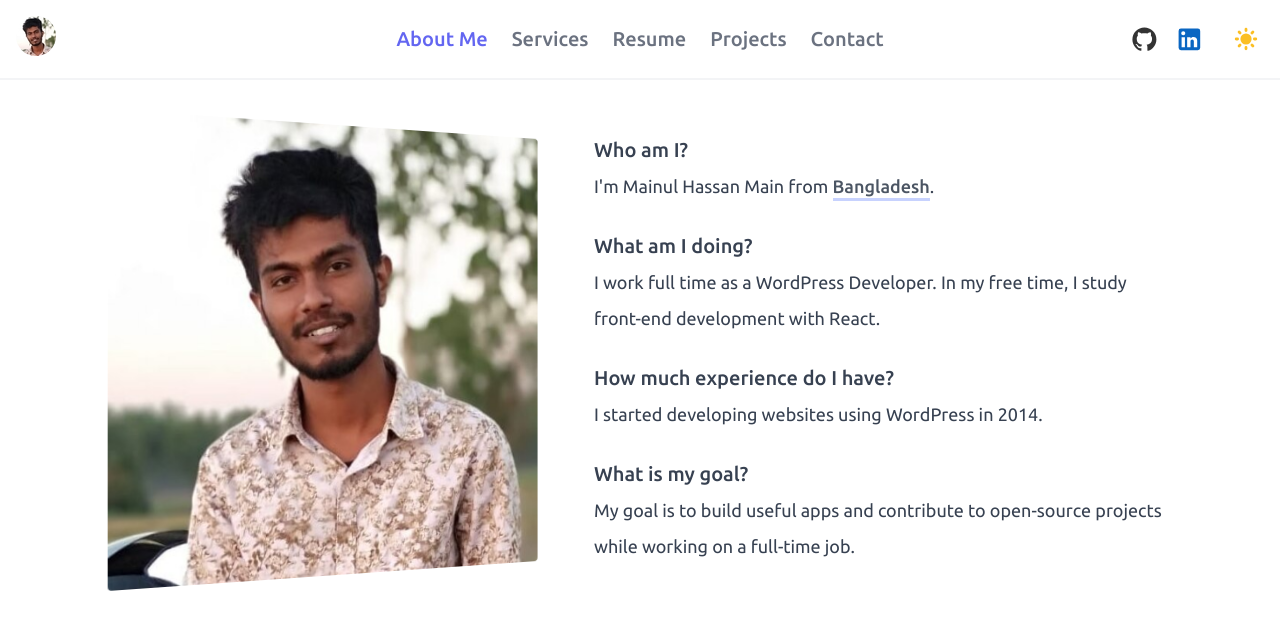
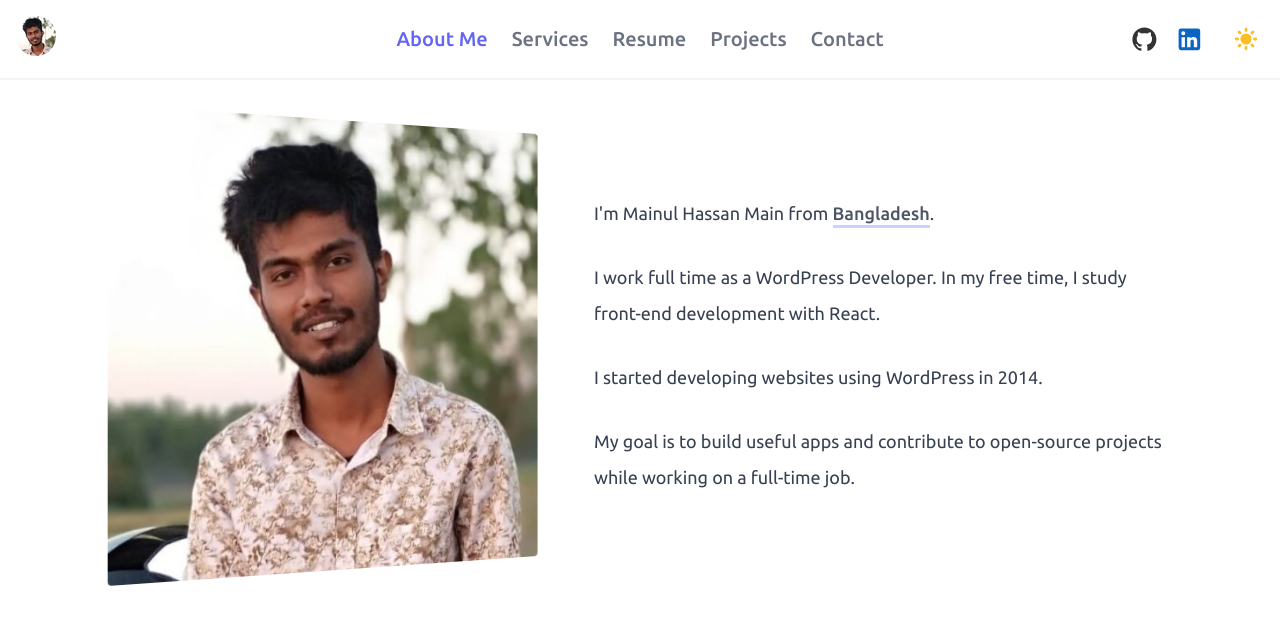
Before and after one commit to shamimmoeen/personal-website, a React (Create React App) app: page /about-me in a window 1280 px wide. Shown: the top 630 px of the page. Built offline with nearby package versions, Linux system fonts and the light colour scheme.

Commit message:
Remove headings from AboutMe component

```diff
--- a/src/components/Page/AboutMe.js
+++ b/src/components/Page/AboutMe.js
@@ -10,7 +10,6 @@ const AboutMe = () => {
 				</div>
 				<div className="lg:ml-8 lg:py-4 text-center lg:text-left">
 					<div className="text-lg leading-loose">
-						<h3 className="text-xl pb-1 font-medium">Who am I?</h3>
 						<p className="pb-7">
 							I'm Mainul Hassan Main from{' '}
 							<a
@@ -23,14 +22,11 @@ const AboutMe = () => {
 							</a>
 							.
 						</p>
-						<h3 className="text-xl pb-1 font-medium">What am I doing?</h3>
 						<p className="pb-7">
 							I work full time as a WordPress Developer. In my free time, I study front-end development
 							with React.
 						</p>
-						<h3 className="text-xl pb-1 font-medium">How much experience do I have?</h3>
 						<p className="pb-7">I started developing websites using WordPress in 2014.</p>
-						<h3 className="text-xl pb-1 font-medium">What is my goal?</h3>
 						<p className="pb-7 lg:pb-0">
 							My goal is to build useful apps and contribute to open-source projects while working on a
 							full-time job.
```
